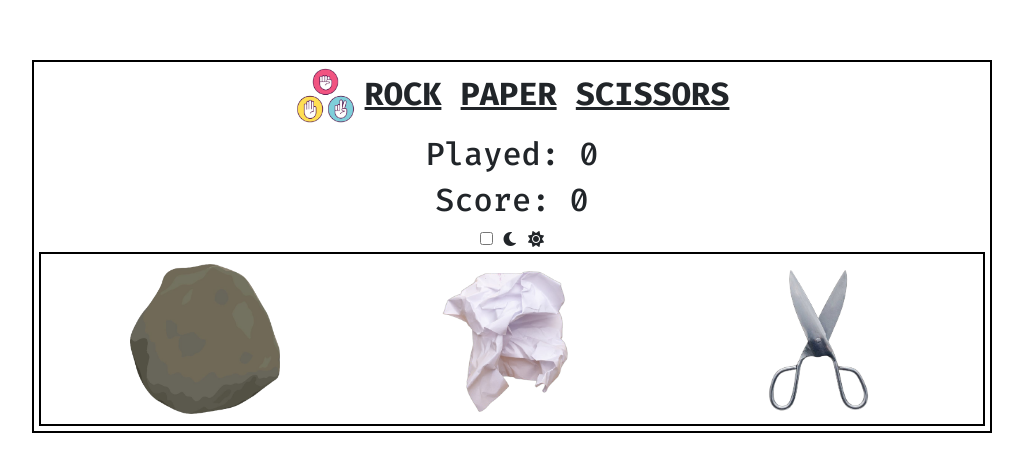
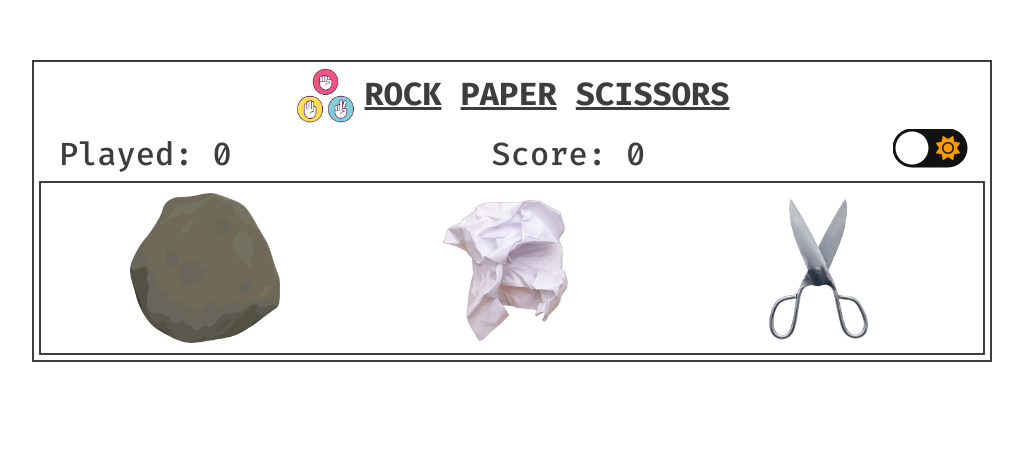
Before and after one commit to SumeMonty/Rock-Paper-Scissors, a plain HTML site: page index.html in a window 1280 px wide. Shown: the part 180-652 px from the top of the page, without its empty margins (128-1151 px from the left). Drawn offline with nearby package versions, Linux system fonts and the light colour scheme.

Commit message:
Updated Styles

```diff
--- a/src/style.css
+++ b/src/style.css
@@ -5,7 +5,32 @@
     font-family: 'Fira Code';
     box-sizing: border-box;
 }
+
+:root {
+    --light-body-back: #ffffff;
+    --light-body-text: #3d3d3d;
+    --light-shadow: #2532e9;
+
+    --dark-body-back: #3d3d3d;
+    --dark-body-text: #fff;
+    --dark-shadow: #fff;
+}
+
+.light {
+    --body-back: var(--light-body-back);
+    --body-text: var(--light-body-text);
+    --items-shadow: var(--light-shadow);
+}
+
+.dark {
+    --body-back: var(--dark-body-back);
+    --body-text: var(--dark-body-text);
+    --items-shadow: var(--dark-shadow);
+}
+
 body {
+    background: var(--body-back);
+    color: var(--body-text);
     min-height: 100vh;
     min-width: 100vw;
     font-family: sans-serif;
@@ -17,16 +42,21 @@ body {
 .container {
     top: 30%;
     position: absolute;
-    border: 2px solid black;
+    border: 2px solid var(--body-text);
     width: 75%;
     margin: 0 auto;
     text-align: center;
     padding: 5px;
 }
+.times-score-toggle-div {
+    display: flex;
+    justify-content: space-between;
+    padding: 0 30px 0 20px;
+}
 
 .flex-box-rps {
     display: flex;
-    border: 2px solid black;
+    border: 2px solid var(--body-text);
     width: 100%;
     padding: 10px;
     flex-wrap: wrap;
@@ -35,7 +65,8 @@ body {
     align-items: center;
 }
 .flex-box-rps img:hover {
-    box-shadow: 0px 10px 50px rgba(37, 50, 233, 1);
+    box-shadow: 0px 10px 50px var(--items-shadow);
+    /* box-shadow: 0px 10px 50px rgba(37, 50, 233, 1); */
 }
 .button-div {
     width: 75%;
@@ -53,3 +84,53 @@ body {
         margin: 10px 0;
     }
 }
+
+/* light-dark mode toggle */
+
+.toggle-switch {
+	opacity: 0;
+	position: fixed;
+    /* bottom: 40px;
+    left: -95px; */
+
+}
+
+.label {
+	background-color: #111;
+	border-radius: 50px;
+	cursor: pointer;
+	display: flex;
+	align-items: center;
+	justify-content: space-between;
+	padding: 5px;
+	position: relative;
+	height: 26px;
+	width: 50px;
+	transform: scale(1.5);
+}
+
+.label .ball {
+	background-color: #fff;
+	border-radius: 50%;
+	position: absolute;
+	top: 2px;
+	left: 2px;
+	height: 22px;
+	width: 22px;
+	transform: translateX(0px);
+	transition: transform 0.2s linear;
+}
+
+.toggle-switch:checked + .label .ball {
+	transform: translateX(24px);
+}
+
+
+.fa-moon {
+	color: #fff;
+	/* color: #f1c40f; */
+}
+
+.fa-sun {
+	color: #f89a03;
+}
```
